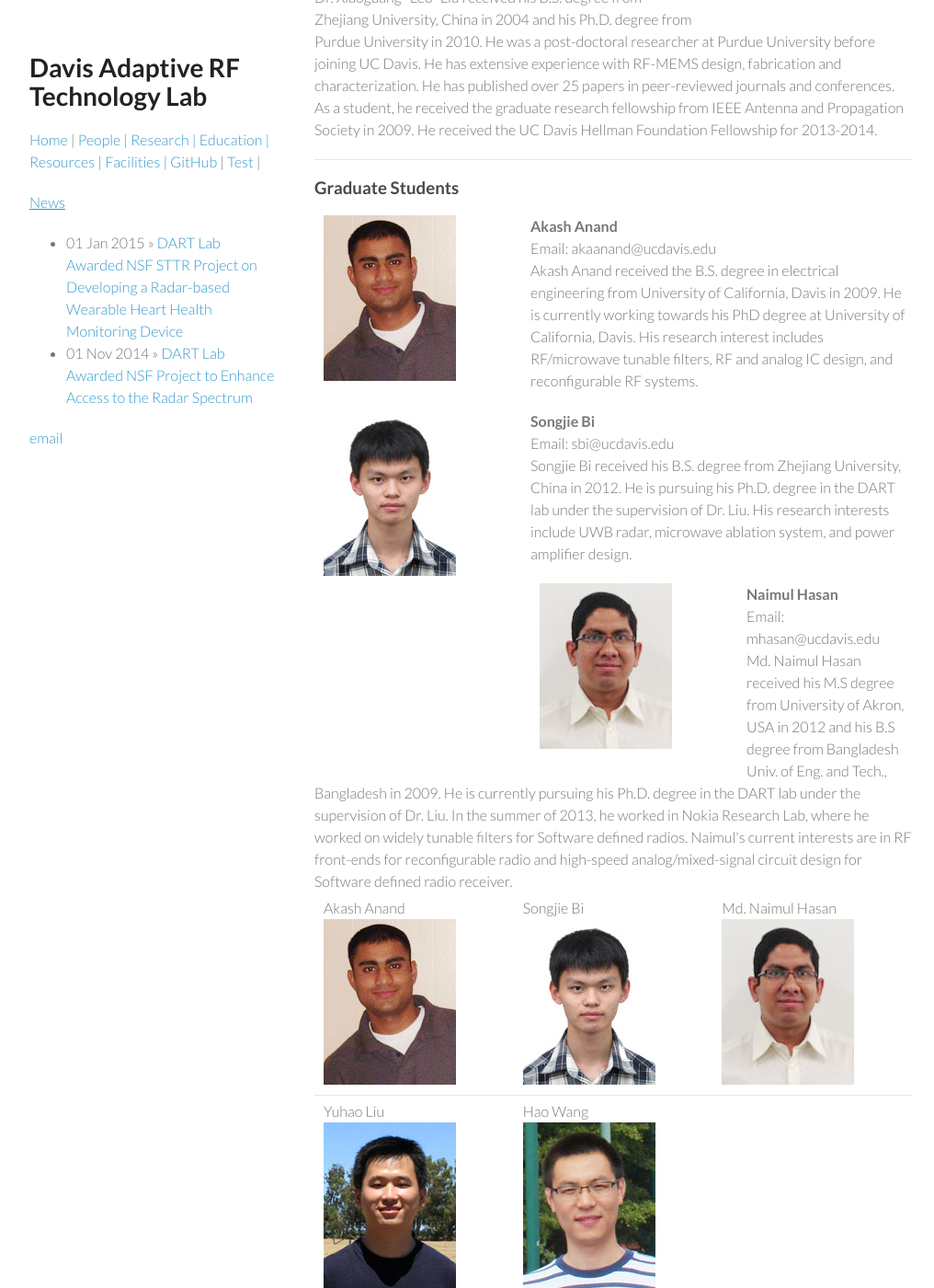
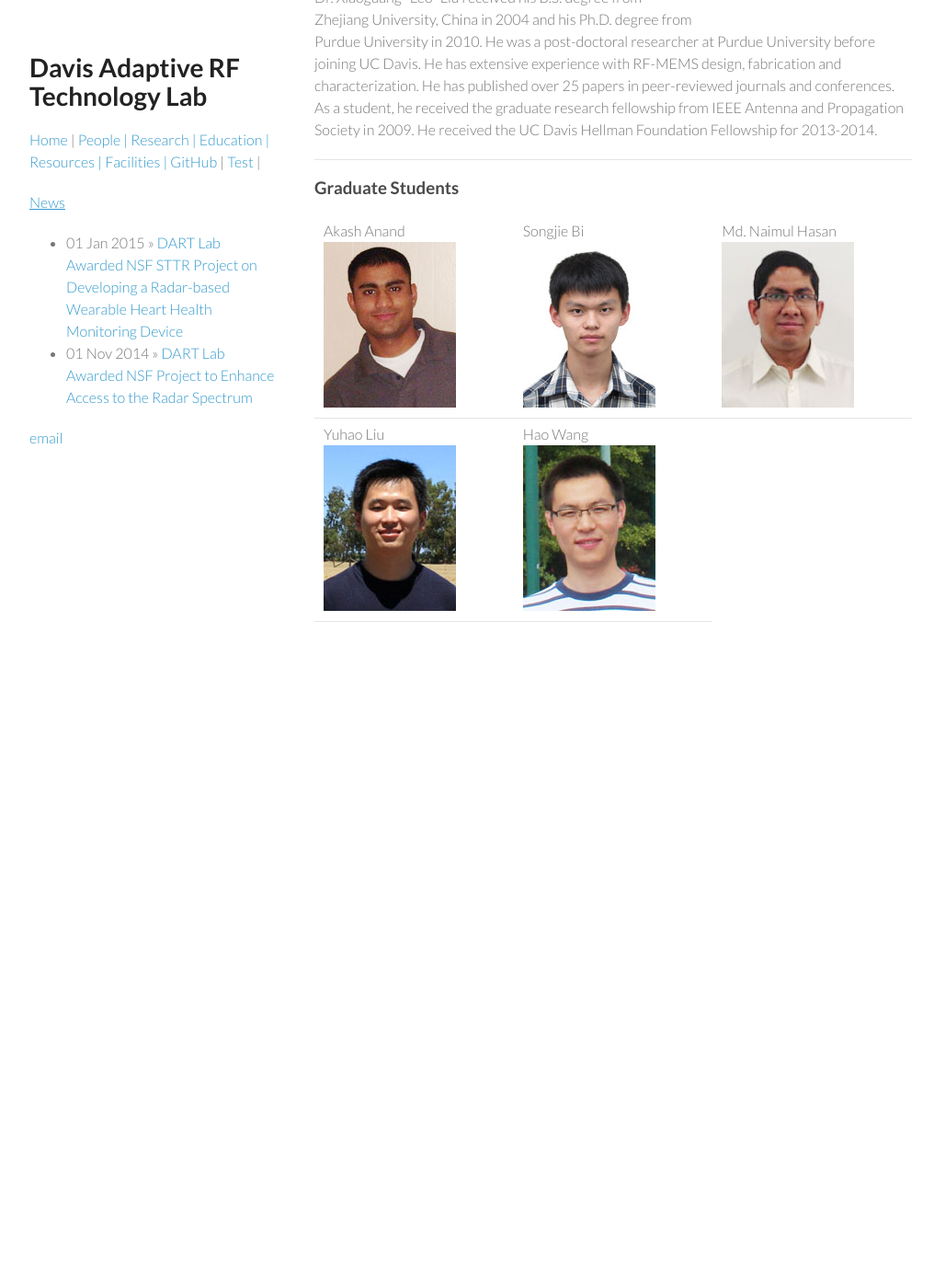
Before and after one commit to ucdart/ucdart.github.io, a Jekyll site: the page built from people/index.html, in a window 1280 px wide and 1400 px high, scrolled down 323 px. Shown: the whole window at 92% size, without its empty margins (128-1144 px from the left). Built offline with Jekyll 4.4.1, drawn with Linux system fonts in a browser that asks for light colours; after the commit the page ends 1069 px from its top, so only the background shows below that.

Commit message:
Update index.html

```diff
--- a/people/index.html
+++ b/people/index.html
@@ -32,45 +32,6 @@ Dr. Xiaoguang "Leo" Liu received his B.S. degree from Zhejiang University, China
 
 <h3> Graduate Students </h3>
 
-<div>
-<div style="float:left; margin:0px 0 10px 0; padding: 0 30px 10px 10px; width:30%;">
-<img src='/images/akash.jpg'>
-</div>
-
-<b>Akash Anand</b> <br>
-Email: akaanand@ucdavis.edu <br>
-
-Akash Anand received the B.S. degree in electrical engineering from University of California, Davis in 2009. He is currently working towards his PhD degree at University of California, Davis. His research interest includes RF/microwave tunable filters, RF and analog IC design, and reconfigurable RF systems.
-</div>
-
-<p></p>
-
-<div style="float">
-<div style="float:left; margin:0px 0 10px 0; padding: 0 30px 10px 10px; width:30%;">
-<img src='/images/songjie.jpg'>
-</div>
-
-<b>Songjie Bi</b><br>
-Email: sbi@ucdavis.edu <br>
-
-Songjie Bi received his B.S. degree from Zhejiang University, China in 2012. He is pursuing his Ph.D. degree in the DART lab under the supervision of Dr. Liu. His research interests include UWB radar, microwave ablation system, and power amplifier design.
-</div>
-
-<p></p>
-
-<div>
-<div style="float:left; margin:0px 0 10px 0; padding: 0 30px 10px 10px; width:30%;">
-<img src='/images/naimul.jpg'>
-</div>
-
-<b>Naimul Hasan</b><br>
-Email: mhasan@ucdavis.edu <br>
-
-Md. Naimul Hasan received his M.S degree from University of Akron, USA in 2012 and his B.S degree from Bangladesh Univ. of Eng. and Tech., Bangladesh in 2009. He is currently pursuing his Ph.D. degree in the DART lab under the supervision of Dr. Liu.
-
-In the summer of 2013, he worked in Nokia Research Lab, where he worked on widely tunable filters for Software defined radios. Naimul's current interests are in RF front-ends for reconfigurable radio and high-speed analog/mixed-signal circuit design for Software defined radio receiver.
-</div>
-
 <table style="width:100%">
 	<tr>
 		<td>Akash Anand <br> <img src="/images/akash.jpg" alt="Akash Anand" /></td>
@@ -82,15 +43,3 @@ In the summer of 2013, he worked in Nokia Research Lab, where he worked on widel
 		<td>Hao Wang <br> <img src="/images/haowang.jpg" alt="Hao Wang" /></td>
 	</tr>
 </table>
-
-
-<div id="pattern" class="pattern">
-  	<ul class="g">
-			<li>Akash Anand <br> <img src="/images/akash.jpg" alt="Product Name" /></li>
-			<li><a href="#"><img src="/images/akash.jpg" alt="Product Name" /></a></li>
-			<li><a href="#"><img src="/images/akash.jpg" alt="Product Name" /></a></li>
-			<li><a href="#"><img src="/images/akash.jpg" alt="Product Name" /></a></li>
-			<li><a href="#"><img src="/images/akash.jpg" alt="Product Name" /></a></li>
-			<li><a href="#"><img src="/images/akash.jpg" alt="Product Name" /></a></li>
-		</ul>
-	</div>
```
